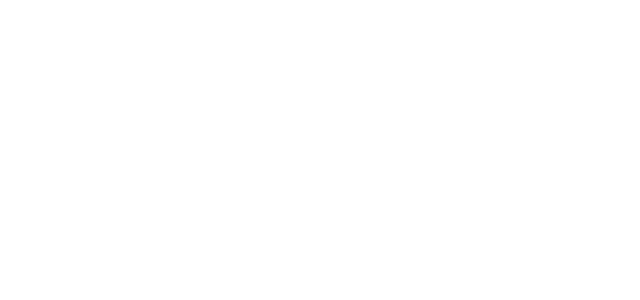
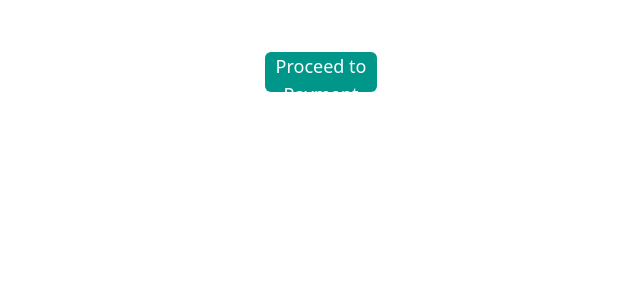
Before and after one commit to kajolsinghme/carely, a React (Vite) app in the folder frontend/: page /payment in a window 1280 px wide. Before the commit this address had no page. Shown: the top 300 px of the page, without its empty margins (313-953 px from the left). Built offline with nearby package versions, Linux system fonts and the light colour scheme.

Commit message:
feat: integrate Razorpay payment gateway and add Payment page

```diff
--- a/frontend/index.html
+++ b/frontend/index.html
@@ -9,5 +9,6 @@
   <body>
     <div id="root"></div>
     <script type="module" src="/src/main.tsx"></script>
+    <script src="https://checkout.razorpay.com/v1/checkout.js"></script>
   </body>
 </html>
--- a/frontend/package.json
+++ b/frontend/package.json
@@ -12,6 +12,7 @@
   "dependencies": {
     "@tailwindcss/vite": "^4.1.18",
     "lucide-react": "^0.563.0",
+    "razorpay": "^2.9.6",
     "react": "^19.2.0",
     "react-dom": "^19.2.0",
     "react-router-dom": "^7.13.0"
--- a/frontend/src/App.tsx
+++ b/frontend/src/App.tsx
@@ -3,6 +3,7 @@
 import Doctors from "./pages/Doctors";
 import About from "./pages/About";
 import BookAppointment from "./pages/BookAppointment";
+import Payment from "./pages/Payment";
 
 const App = () => {
   return (
@@ -11,6 +12,8 @@
         <Route path="/" element={<HomePage />} />
         <Route path="/doctors" element={<Doctors />} />
         <Route path="/book/:id" element={<BookAppointment />} />
+        <Route path="/payment" element={<Payment />} />
+        {/* <Route path="/success" element={<BookingSuccess />} /> */}
         <Route path="/about" element={<About />} />
       </Routes>
     </Router>
--- a/frontend/src/pages/BookAppointment.tsx
+++ b/frontend/src/pages/BookAppointment.tsx
@@ -78,7 +78,7 @@
             <Button
               label="Proceed to Payment"
               width={96}
-              onClick={() => navigate("/payments")}
+              onClick={() => navigate("/payment")}
             />
           </div>
         </div>
--- /dev/null
+++ b/frontend/src/pages/Payment.tsx
@@ -0,0 +1,74 @@
+import Button from "../components/Button";
+
+const Payment = () => {
+  // const handlePayment = () => {
+  //   alert("Hi")
+  // }
+  const handlePayment = async () => {
+    try {
+      // 1. Create order from backend
+      const res = await fetch("http://localhost:5000/create-order", {
+        method: "POST",
+        headers: {
+          "Content-Type": "application/json",
+        },
+        body: JSON.stringify({
+          amount: 600, // example: consultation fee
+        }),
+      });
+
+      const order = await res.json();
+
+      // 2. Razorpay checkout options
+      const options = {
+        key: import.meta.env.VITE_RAZORPAY_KEY_ID, // PUBLIC KEY ONLY
+        amount: order.amount,
+        currency: "INR",
+        name: "Carely",
+        description: "Doctor Consultation",
+        order_id: order.id,
+
+        handler: async function (response: unknown) {
+          // 3. Verify payment
+          await fetch("http://localhost:5000/verify-payment", {
+            method: "POST",
+            headers: {
+              "Content-Type": "application/json",
+            },
+            body: JSON.stringify(response),
+          });
+
+          // 4. Redirect to success page
+          window.location.href = "/booking-success";
+        },
+
+        prefill: {
+          name: "Kajol Singh",
+          email: "kajol@test.com",
+          contact: "9999999999",
+        },
+
+        theme: {
+          color: "#0D9488",
+        },
+      };
+
+      const razorpay = new window.Razorpay(options);
+      razorpay.open();
+    } catch (error) {
+      console.error("Payment failed", error);
+    }
+  };
+
+  return (
+    <div className="text-center mt-10">
+      <Button
+        label="Proceed to Payment"
+        bgColor="bg-teal-600"
+        onClick={handlePayment}
+      />
+    </div>
+  );
+};
+
+export default Payment;
```
Also changed, not shown: frontend/src/types/razorpay.d.ts (added, +7 -0 lines), 1 other file (tests, documents, lock files or other folders).
